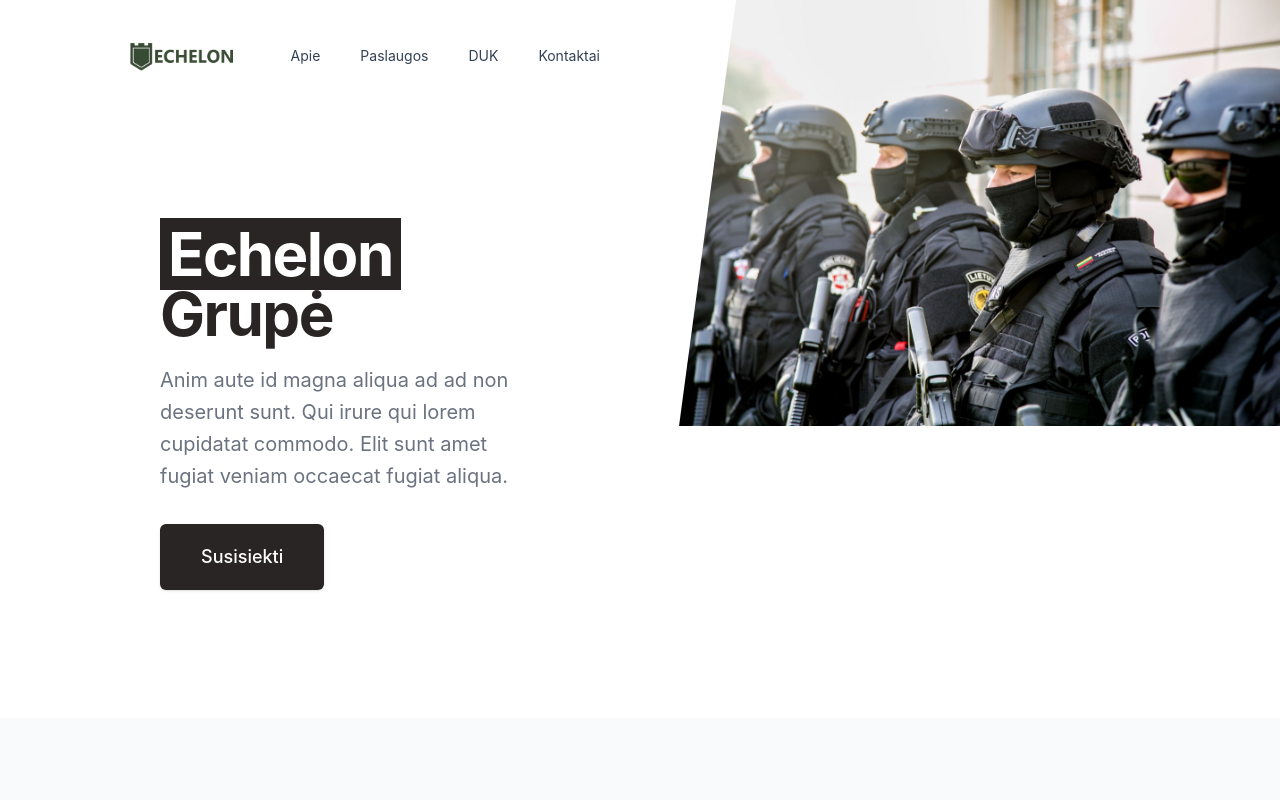
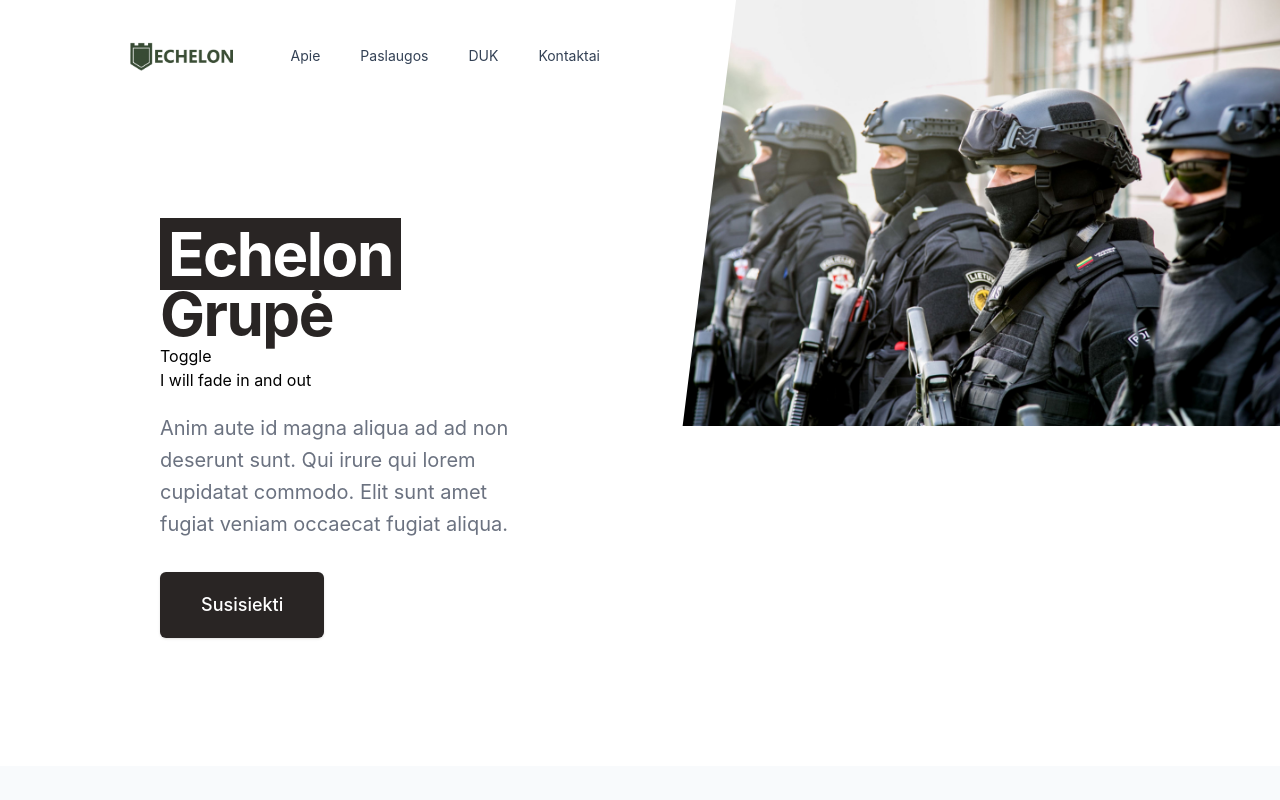
Before and after one commit to PauliusVizbara/Echelon, a Next.js app: page / in a window 1280 px wide. Shown: the top 800 px of the page. Built offline with nearby package versions, Linux system fonts and the light colour scheme.

Commit message:
Add animation to hero image

```diff
--- a/src/components/Hero.tsx
+++ b/src/components/Hero.tsx
@@ -1,9 +1,14 @@
-import hero from 'images/hero.jpg'
+import { useState } from 'react'
+import { Transition } from '@headlessui/react'
 import Image from 'next/image'
 
 import { Header } from './header/Header'
 
+import hero from 'images/hero.jpg'
+
 export function Hero() {
+
+  const [isShowing, setIsShowing] = useState(false)
   return (
     <div className="relative overflow-hidden bg-white">
       <div className="xl:w-1/2">
@@ -26,6 +31,21 @@
                 <span className="inline text-white bg-stone-800 px-2">Echelon</span>{' '}
                 <span className="inline text-stone-800 xl:inline">Grupė</span>
               </h1>
+              <button onClick={() => setIsShowing((isShowing) => !isShowing)}>
+                Toggle
+              </button>
+              <Transition
+                show={true}
+                appear={true}
+                enter="transition-opacity duration-300"
+                enterFrom="opacity-0"
+                enterTo="opacity-100"
+                leave="transition-opacity duration-150"
+                leaveFrom="opacity-100"
+                leaveTo="opacity-0"
+              >
+                I will fade in and out
+              </Transition>
               <p className="mt-3 text-base text-gray-500 sm:mx-auto sm:mt-5 sm:max-w-xl sm:text-lg md:mt-5 md:text-xl xl:mx-0">
                 Anim aute id magna aliqua ad ad non deserunt sunt. Qui irure qui lorem cupidatat commodo. Elit sunt amet
                 fugiat veniam occaecat fugiat aliqua.
@@ -46,7 +66,18 @@
         </div>
       </div>
       <div className="xl:absolute xl:inset-y-0 xl:right-0 xl:w-1/2">
-        <Image src={hero} alt="Hero image" />
+        <Transition
+          show={true}
+          appear={true}
+          enter="transform transition ease-out duration-[1000ms]"
+          enterFrom="scale-150"
+          enterTo="scale-100"
+          leave="transform duration-200 transition ease-in-out"
+          leaveFrom="opacity-100  scale-100 "
+          leaveTo="opacity-0 scale-95 "
+        >
+          <Image src={hero} alt="Hero image" />
+        </Transition>
       </div>
     </div>
   )
```
